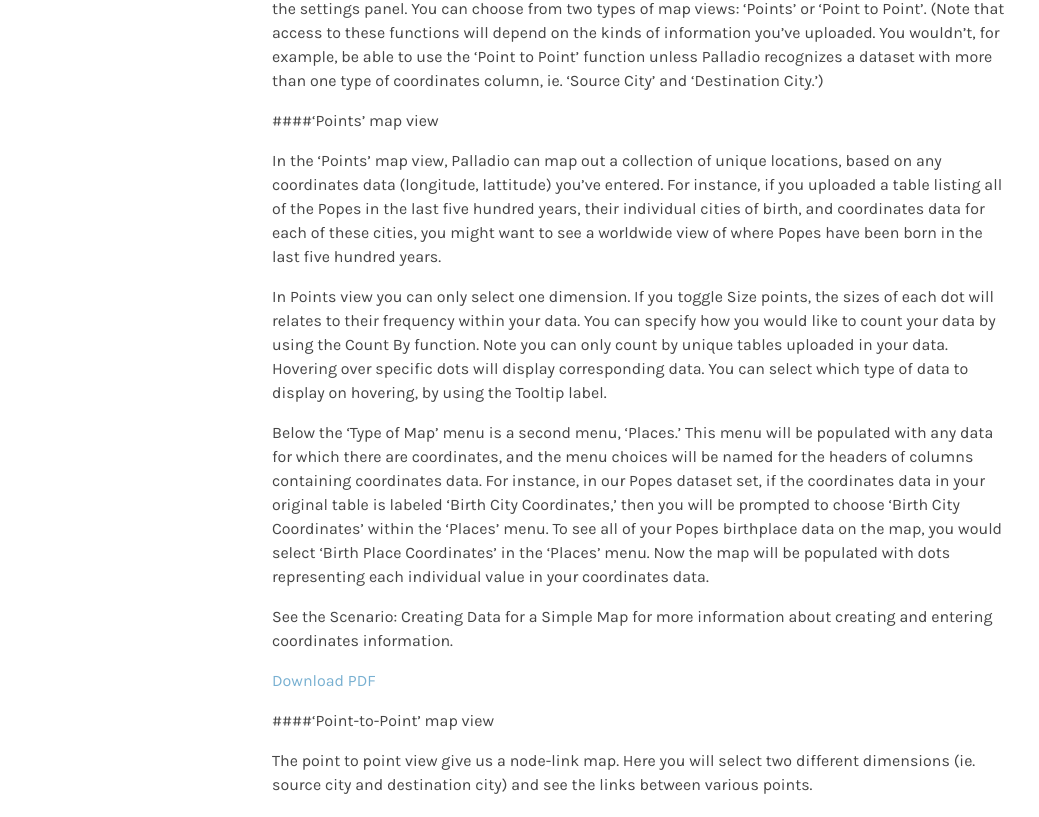
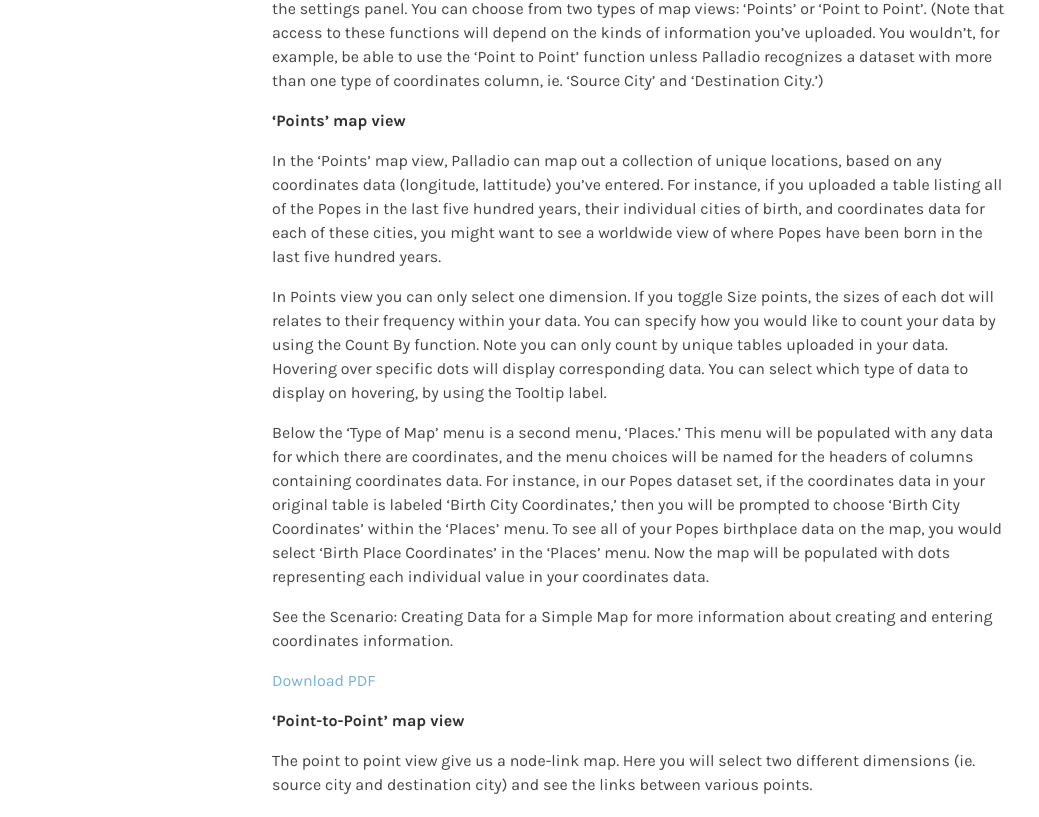
Before and after one commit to humanitiesplusdesign/palladio, a Jekyll site: the page built from help.md, in a window 1280 px wide and 1400 px high, scrolled down 4901 px. Shown: the part 149-966 px from the top of the window, without its empty margins (0-1039 px from the left). Built offline with Jekyll 4.4.1, drawn with Linux system fonts in a browser that asks for light colours.

Commit message:
Fix formatting in issue #176
Fix formatting in issue #176 - replace #### with bold.

```diff
--- a/_includes/faq.md
+++ b/_includes/faq.md
@@ -146,7 +146,7 @@ The default map view is a blank map. Note the settings panel to the right. You c
 
 The first step is to specify the type of map you'd like to see. To do so, choose from the menus within the settings panel. You can choose from two types of map views: 'Points' or 'Point to Point'. (Note that access to these functions will depend on the kinds of information you've uploaded. You wouldn't, for example, be able to use the 'Point to Point' function unless Palladio recognizes a dataset with more than one type of coordinates column, ie. 'Source City' and 'Destination City.')
 
-####‘Points’ map view
+**‘Points’ map view**
 
 In the 'Points' map view, Palladio can map out a collection of unique locations, based on any coordinates data (longitude, lattitude) you've entered. For instance, if you uploaded a table listing all of the Popes in the last five hundred years, their individual cities of birth, and coordinates data for each of these cities, you might want to see a worldwide view of where Popes have been born in the last five hundred years.
 
@@ -159,7 +159,7 @@ See the Scenario: Creating Data for a Simple Map for more information about crea
 [Download PDF]({{ site.url }}/doc/scenario-simple-map.pdf)
 
 
-####‘Point-to-Point’ map view
+**‘Point-to-Point’ map view**
 
 The point to point view give us a node-link map. Here you will select two different dimensions (ie. source city and destination city) and see the links between various points.
 
```
